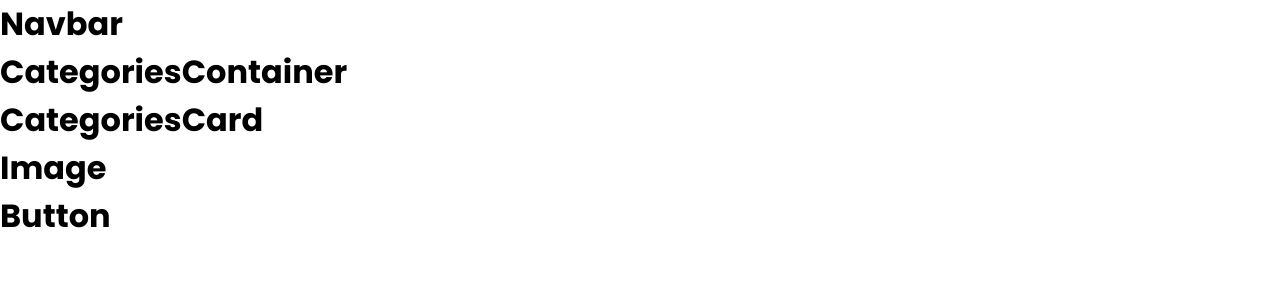
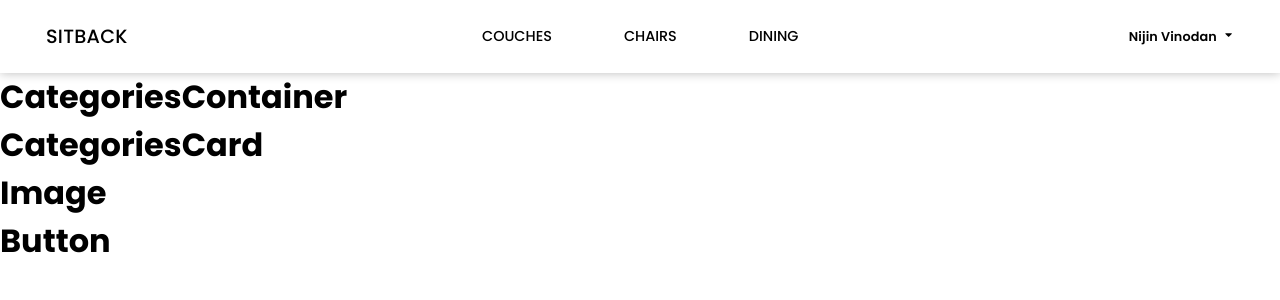
Before and after one commit to Charanrajcdw/Mission-kepler, a React (Vite) app in the folder sitback-furniture/: page / in a window 1280 px wide. Shown: the top 300 px of the page. Built offline with nearby package versions, Linux system fonts and the light colour scheme.

Commit message:
Navbar completed

```diff
--- a/sitback-furniture/src/App.css
+++ b/sitback-furniture/src/App.css
@@ -3,3 +3,13 @@
 body {
   font-family: "Poppins", sans-serif;
 }
+
+a {
+  cursor: pointer;
+  color: #000000;
+  text-decoration: none;
+}
+
+button {
+  cursor: pointer;
+}
--- /dev/null
+++ b/sitback-furniture/src/constants/constants.js
@@ -0,0 +1,13 @@
+export const NAVBAR = {
+  logo: "SITBACK",
+  name: "Nijin Vinodan",
+  navlinks: ["couches", "chairs", "dining"],
+};
+
+export const PAGE_NOT_FOUND = {
+  message: "This page is not available. Click below button to redirect to home page",
+};
+
+export const FOOTER = {
+  copyrights: "COPYRIGHTS 2020",
+};
--- a/sitback-furniture/src/containers/Navbar/Navbar.jsx
+++ b/sitback-furniture/src/containers/Navbar/Navbar.jsx
@@ -1,5 +1,31 @@
+import { Link, NavLink } from "react-router-dom";
+import { NAVBAR } from "../../constants/constants";
+import { FaCaretDown } from "react-icons/fa";
+import styles from "./Navbar.module.css";
+
 const Navbar = () => {
-  return <h1>Navbar</h1>;
+  const navlinkItems = NAVBAR.navlinks.map((navlink) => (
+    <li key={navlink} className={styles.navlink}>
+      <NavLink to={`/categories/${navlink}`} className={({ isActive }) => (isActive ? styles["navlink-active"] : "")}>
+        {navlink.toUpperCase()}
+      </NavLink>
+    </li>
+  ));
+
+  return (
+    <div className={styles.navbar}>
+      <Link to="/" className={styles.logo}>
+        {NAVBAR.logo}
+      </Link>
+      <ul className={styles.navlinks}>{navlinkItems}</ul>
+      <p className={styles.username}>
+        {NAVBAR.name}
+        <span>
+          <FaCaretDown />
+        </span>
+      </p>
+    </div>
+  );
 };
 
 export default Navbar;
--- /dev/null
+++ b/sitback-furniture/src/containers/Navbar/Navbar.module.css
@@ -0,0 +1,53 @@
+.navbar {
+  display: flex;
+  align-items: center;
+  justify-content: space-between;
+  position: sticky;
+  top: 0;
+  padding: 22px 46px;
+  box-shadow: 0px 0px 10px 0px #bbbbbb;
+}
+
+.logo {
+  text-decoration: none;
+  font-size: 1.2rem;
+  font-weight: 500;
+  letter-spacing: 0.25px;
+}
+
+.navlinks {
+  display: flex;
+  flex-flow: row nowrap;
+  gap: 72px;
+  margin-left: 24px;
+  justify-content: space-between;
+}
+
+.navlink {
+  list-style-type: none;
+  font-weight: 500;
+  font-size: 0.9rem;
+  cursor: pointer;
+}
+
+.navlink:hover a {
+  padding-bottom: 16.5px;
+  border-bottom: 10px solid #000000;
+}
+
+.navlink-active {
+  padding-bottom: 16.5px;
+  border-bottom: 10px solid #000000;
+}
+
+.username {
+  font-size: 0.8rem;
+  font-weight: 600;
+  letter-spacing: 0.1px;
+  cursor: pointer;
+}
+
+.username span {
+  font-size: 0.7rem;
+  margin-left: 6px;
+}
--- a/sitback-furniture/src/pages/NotFound/NotFound.jsx
+++ b/sitback-furniture/src/pages/NotFound/NotFound.jsx
@@ -1,5 +1,14 @@
+import { PAGE_NOT_FOUND } from "../../constants/constants";
+import Button from "../../components/Button/Button";
+import styles from "./NotFound.module.css";
+
 const NotFound = () => {
-  return <h1>NotFound</h1>;
+  return (
+    <div className={styles["not-found-container"]}>
+      <p>{PAGE_NOT_FOUND.message}</p>
+      <Button />
+    </div>
+  );
 };
 
 export default NotFound;
--- /dev/null
+++ b/sitback-furniture/src/pages/NotFound/NotFound.module.css
@@ -0,0 +1,9 @@
+.not-found-container {
+  height: 80vh;
+  width: 100%;
+  display: flex;
+  flex-direction: column;
+  gap: 20px;
+  align-items: center;
+  justify-content: center;
+}
```
